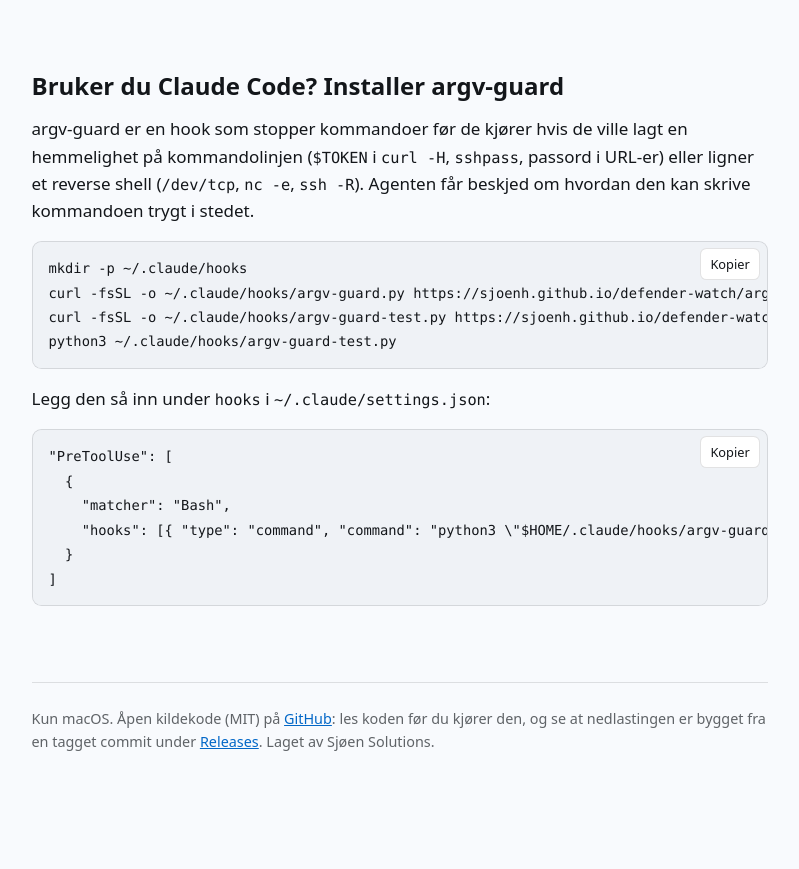
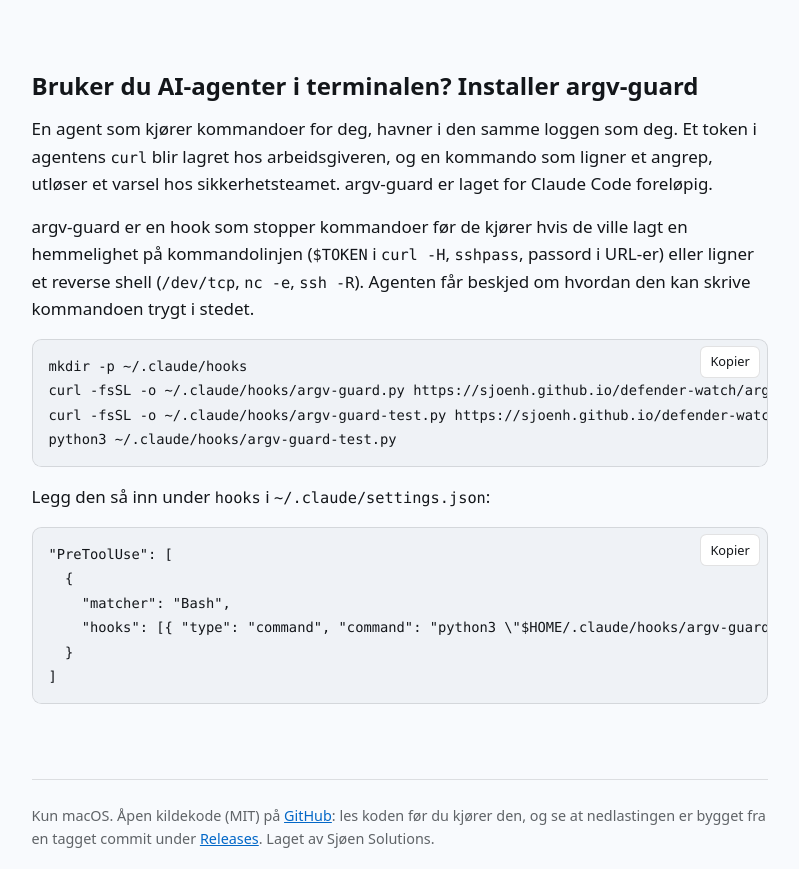
Before and after one commit to SjoenH/defender-watch, a plain HTML site: page site/index.html in a window 1280 px wide. Shown: the part 5042-5911 px from the top of the page, without its empty margins (233-1032 px from the left). Before the commit the page ends 5870 px from the top, so only its background shows below. Drawn offline with Linux system fonts and the light colour scheme.

Commit message:
Site: argv-guard is for anyone letting an AI agent run commands
Co-Authored-By: Claude Opus 5.5 <noreply@anthropic.com>

```diff
--- a/site/index.html
+++ b/site/index.html
@@ -217,7 +217,8 @@ read -rs "PO_USER?Pushover user key: "; echo
   </section>
 
   <section id="argv-guard">
-    <h2>Bruker du Claude Code? Installer argv-guard</h2>
+    <h2>Bruker du AI-agenter i terminalen? Installer argv-guard</h2>
+    <p>En agent som kjører kommandoer for deg, havner i den samme loggen som deg. Et token i agentens <code>curl</code> blir lagret hos arbeidsgiveren, og en kommando som ligner et angrep, utløser et varsel hos sikkerhetsteamet. argv-guard er laget for Claude Code foreløpig.</p>
     <p>argv-guard er en hook som stopper kommandoer før de kjører hvis de ville lagt en hemmelighet på kommandolinjen (<code>$TOKEN</code> i <code>curl -H</code>, <code>sshpass</code>, passord i URL-er) eller ligner et reverse shell (<code>/dev/tcp</code>, <code>nc -e</code>, <code>ssh -R</code>). Agenten får beskjed om hvordan den kan skrive kommandoen trygt i stedet.</p>
     <div class="cmd"><pre><code>mkdir -p ~/.claude/hooks
 curl -fsSL -o ~/.claude/hooks/argv-guard.py https://sjoenh.github.io/defender-watch/argv-guard.py
```
